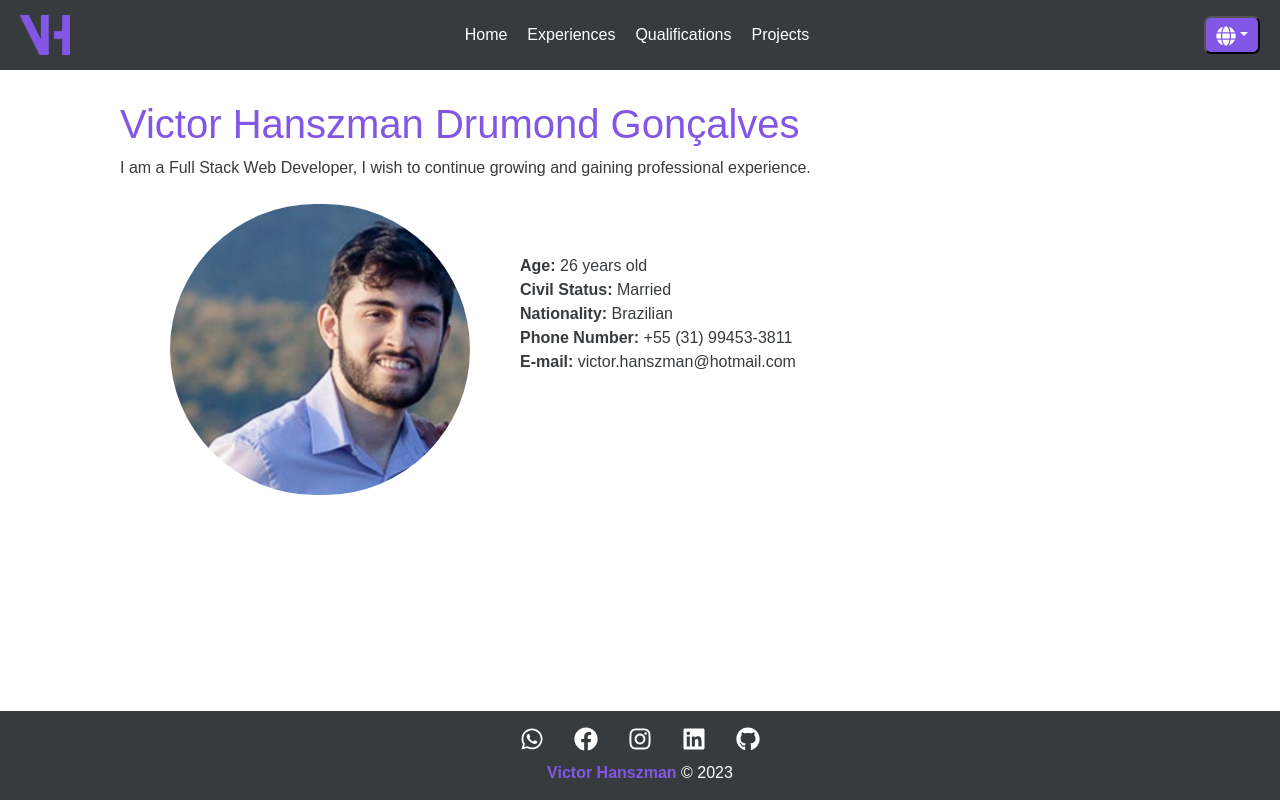
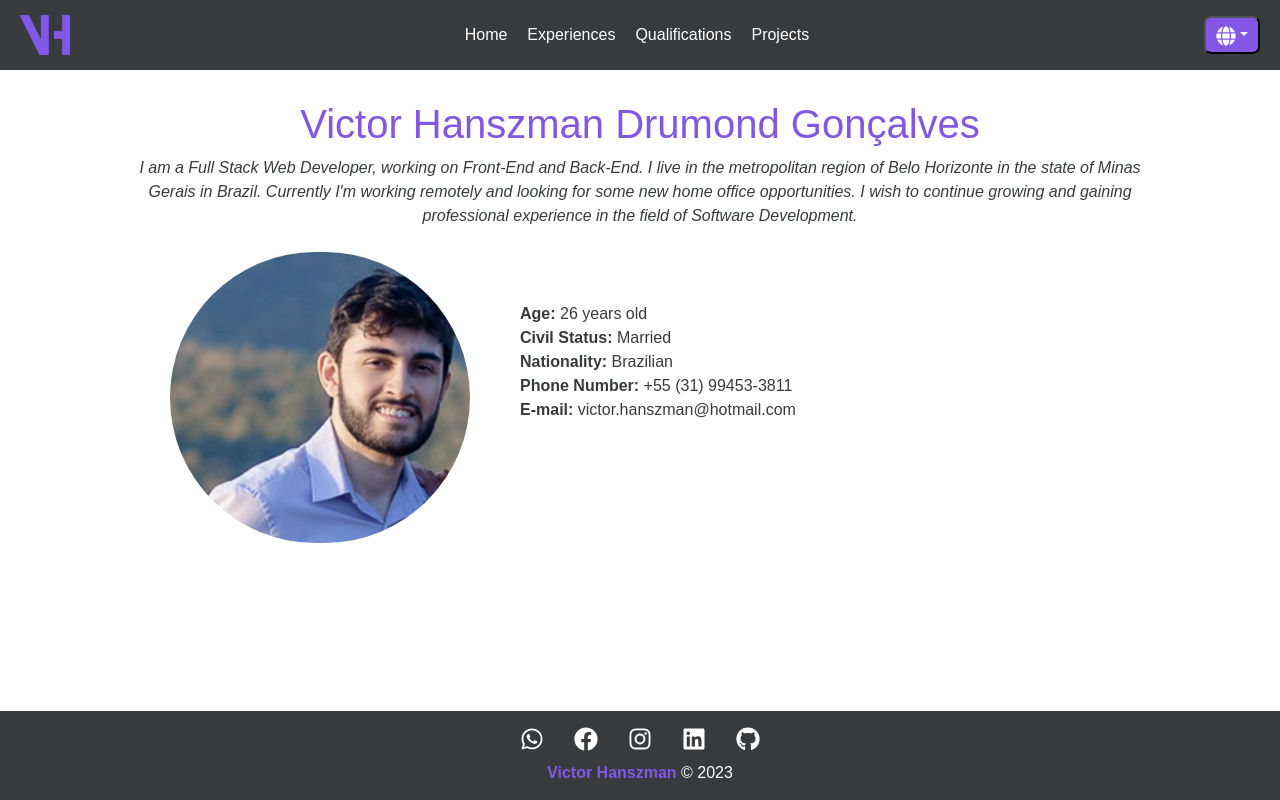
Before and after one commit to Hanszman/victor_hanszman_portfolio, a React (Create React App) app: page / in a window 1280 px wide. Built offline with nearby package versions, Linux system fonts and the light colour scheme; some icons are missing.

Commit message:
continuação da tela de início

```diff
--- a/src/assets/i18n/locales/en/en-us.json
+++ b/src/assets/i18n/locales/en/en-us.json
@@ -6,7 +6,7 @@
         "Projects": "Projects",
         "Contact": "Contacts",
 
-        "IntroText": "I am a Full Stack Web Developer, I wish to continue growing and gaining professional experience.",
+        "IntroText": "I am a Full Stack Web Developer, working on Front-End and Back-End. I live in the metropolitan region of Belo Horizonte in the state of Minas Gerais in Brazil. Currently I'm working remotely and looking for some new home office opportunities. I wish to continue growing and gaining professional experience in the field of Software Development.",
         "Age": "Age",
         "YearsOld": "years old",
         "Nationality": "Nationality",
--- a/src/assets/i18n/locales/pt/pt-br.json
+++ b/src/assets/i18n/locales/pt/pt-br.json
@@ -6,7 +6,7 @@
         "Projects": "Projetos",
         "Contact": "Contato",
 
-        "IntroText": "Sou um Desenvolvedor Web Full Stack, desejo continuar crescendo e adquirindo experiência profissional na área.",
+        "IntroText": "Sou um Desenvolvedor Web Full Stack, trabalho tanto no Front-End quanto no Back-End. Moro na região metropolitana de Belo Horizonte no estado de Minas Gerais no Brasil. Atualmente trabalho remotamente e busco novas oportunidades home office. Desejo continuar crescendo e adquirindo experiência profissional na área de Desenvolvimento de Software.",
         "Age": "Idade",
         "YearsOld": "anos",
         "Nationality": "Nacionalidade",
--- a/src/components/pages/home/Home.css
+++ b/src/components/pages/home/Home.css
@@ -1,3 +1,7 @@
+.titleText, .introText {
+    text-align: center;
+}
+
 .info {
     display: flex;
 }
--- a/src/components/pages/home/Home.js
+++ b/src/components/pages/home/Home.js
@@ -20,8 +20,8 @@ function Home() {
 
     return (
         <div>
-            <h1 className='highText'>Victor Hanszman Drumond Gonçalves</h1>
-            <p className='text'>{t('IntroText')}</p><br/>
+            <h1 className='highText titleText'>Victor Hanszman Drumond Gonçalves</h1>
+            <p className='text italicText introText'>{t('IntroText')}</p><br/>
             <div className='info'>
                 <img
                     className='profilePicImg'
--- a/src/index.css
+++ b/src/index.css
@@ -23,3 +23,7 @@ html, body, #root {
 .boldText {
   font-weight: bold;
 }
+
+.italicText {
+  font-style: italic;
+}
```
